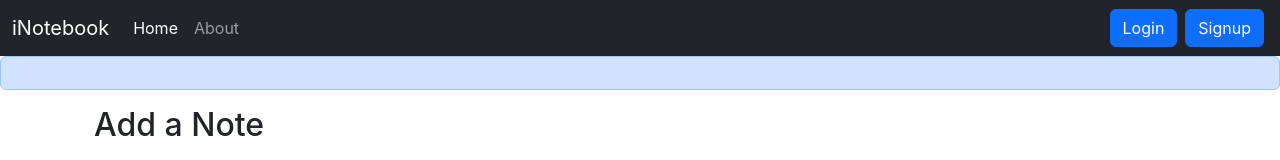
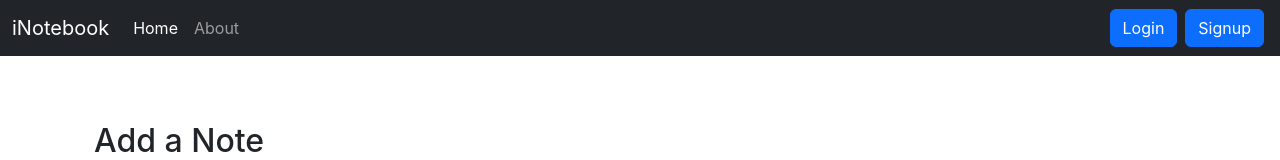
Before and after one commit to VivekSinghMCA/inoteBook, a React (Create React App) app in the folder inotebook/: page / in a window 1280 px wide. Shown: the top 160 px of the page. Built offline with nearby package versions, Linux system fonts and the light colour scheme; no server answers.

Commit message:
show alert function added

```diff
--- a/inotebook/src/components/Alert.js
+++ b/inotebook/src/components/Alert.js
@@ -1,10 +1,20 @@
 import React from 'react'
 
-const Alert = (props) => {
+function Alert(props) {
+    const capitalize = (word) =>{
+      if(word==="danger"){
+        word = "error"
+      }
+        const lower = word.toLowerCase();
+        return lower.charAt(0).toUpperCase() + lower.slice(1);
+    }
   return (
-    <div className="alert alert-primary" role="alert">
-  {props.message}
+    <div style={{height:'50px'}}>
+    {props.alert && <div className={`alert alert-${props.alert.type} alert-dismissible fade show`} role="alert">
+   <strong>{capitalize(props.alert.type)}</strong>: {props.alert.msg}
+</div>}
 </div>
+
   )
 }
 
```
